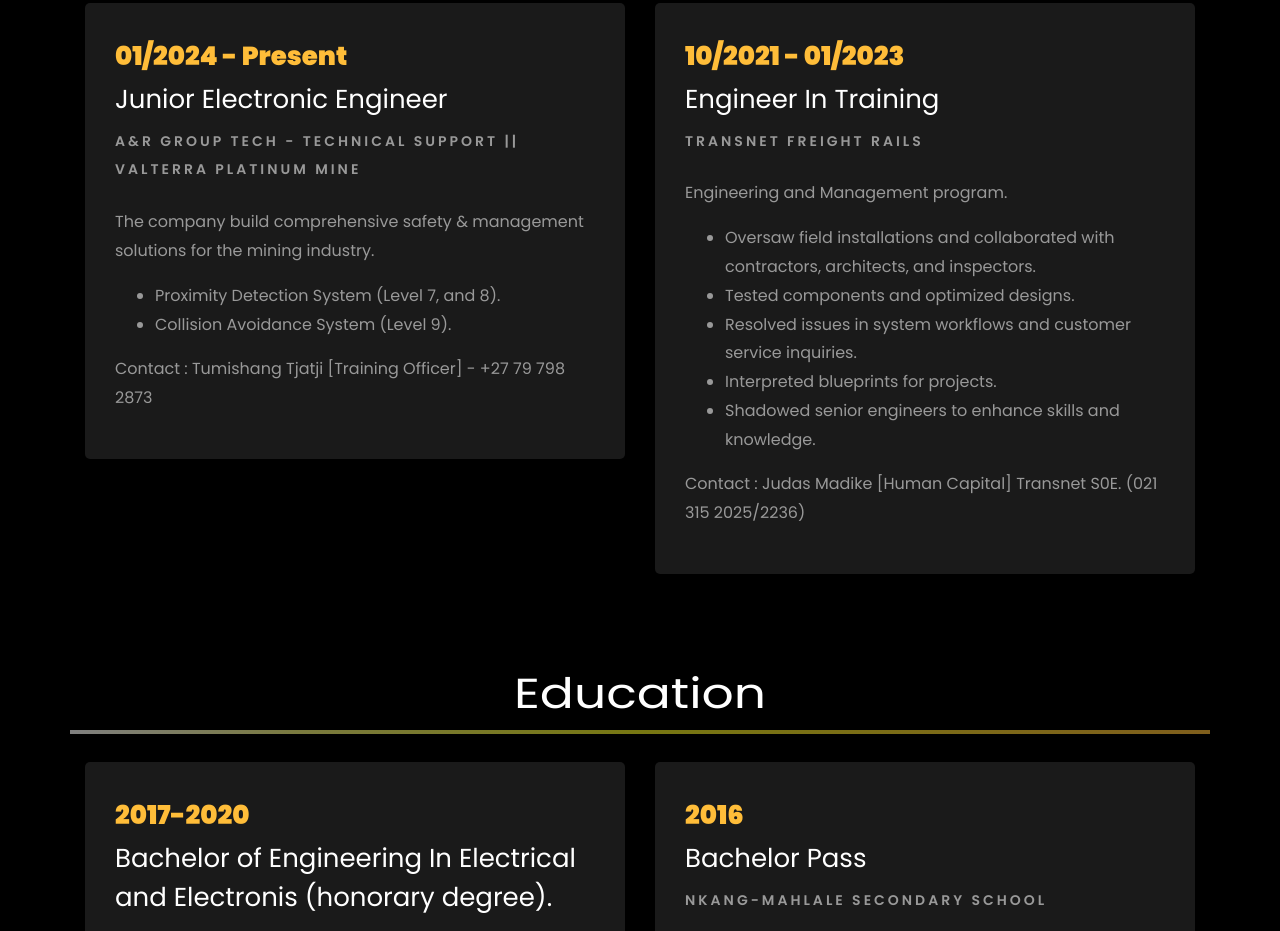
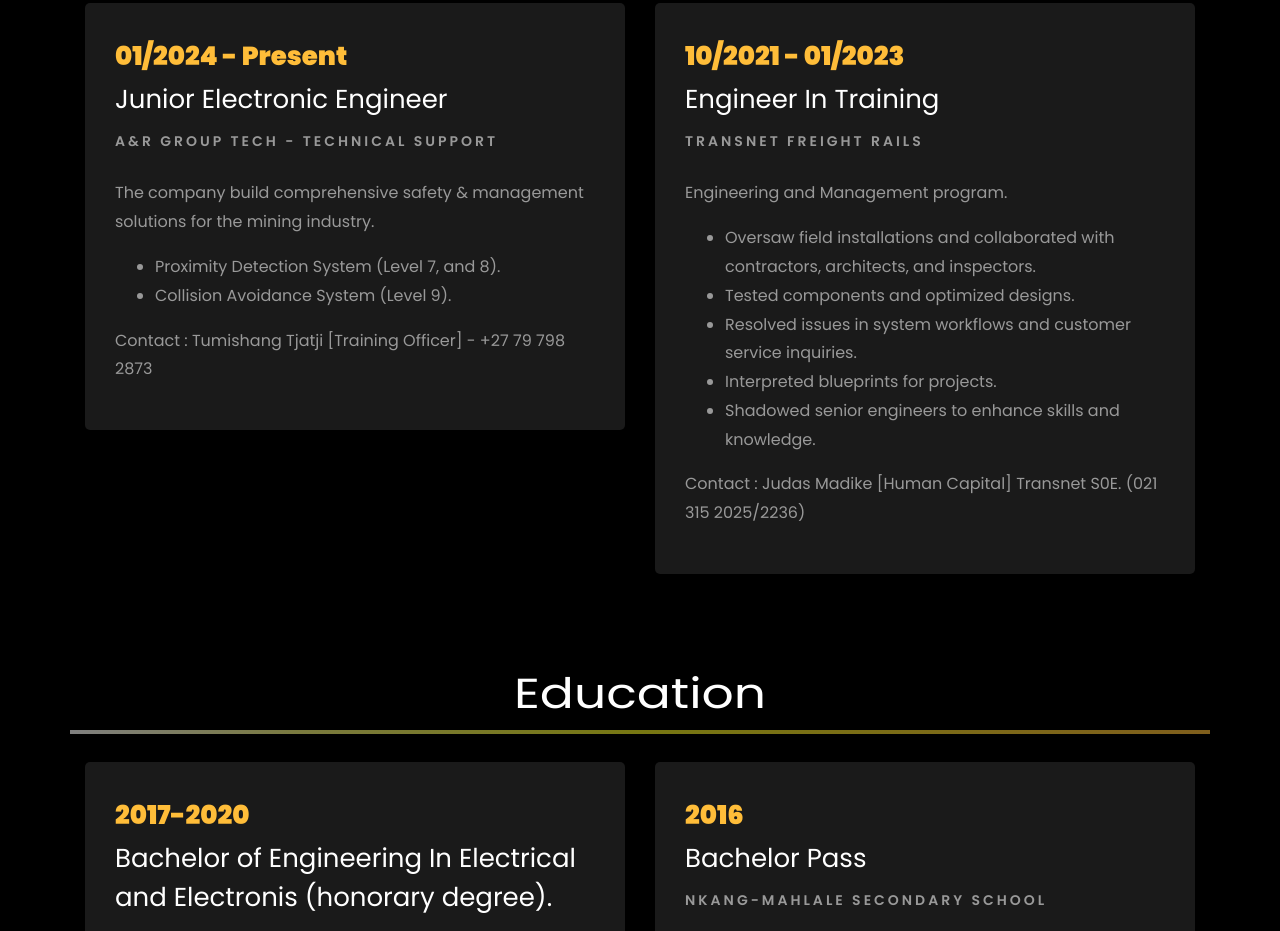
Before and after one commit to eliphus-ux/resume, a plain HTML site: page index.html in a window 1280 px wide. Shown: the part 2875-3806 px from the top of the page. Drawn offline with Linux system fonts and the light colour scheme; files whose address does not match are found by name.

Commit message:
Update index.html

```diff
--- a/index.html
+++ b/index.html
@@ -425,7 +425,7 @@
 					<div class="resume-wrap ftco-animate">
 						<span class="date">01/2024 - Present</span>
 						<h2>Junior Electronic Engineer</h2>
-						<span class="position">A&R Group Tech - Technical support || Valterra Platinum Mine</span>
+						<span class="position">A&R Group Tech - Technical support </span>
 						<p class="mt-4">The company build comprehensive safety & management solutions for the mining industry.
 							<ul>
 								<li>Proximity Detection System (Level 7, and 8).</li>
```
